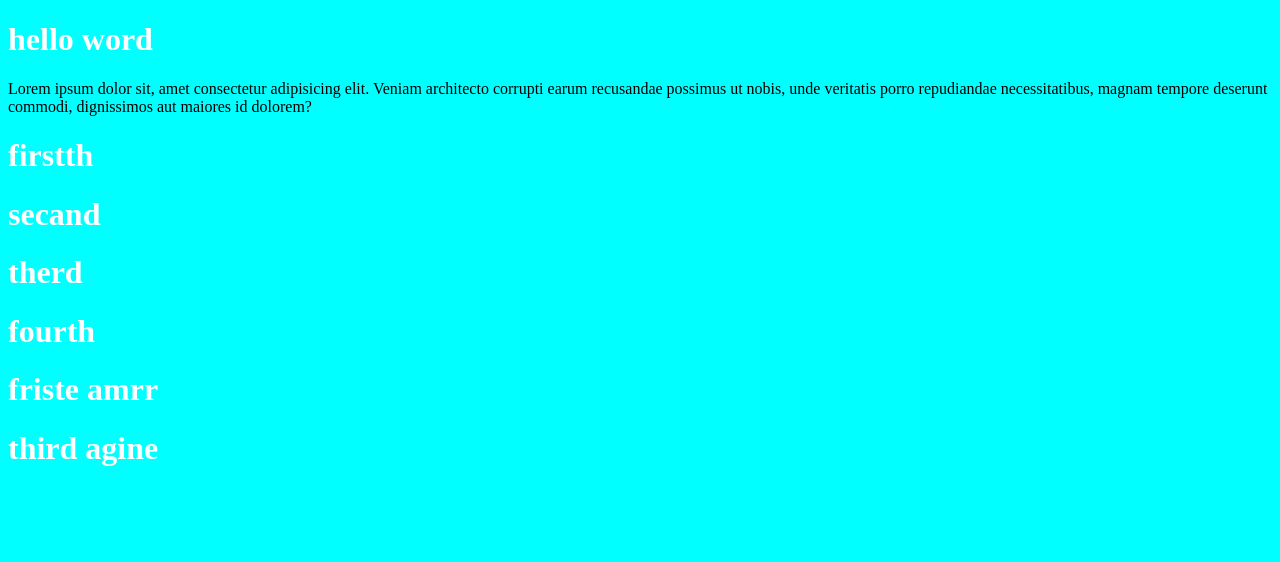
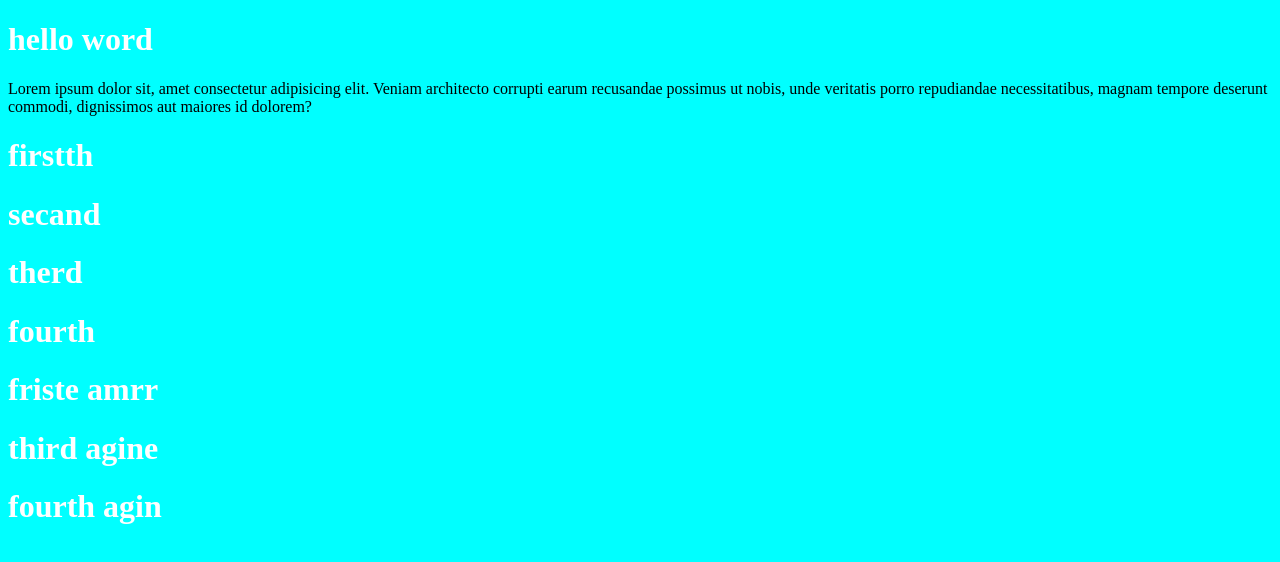
Before and after one commit to amratef70/kalil, a plain HTML site: page index.html in a window 1280 px wide. Drawn offline with Linux system fonts and the light colour scheme.

Commit message:
the fourth agin

```diff
--- a/index.html
+++ b/index.html
@@ -15,6 +15,7 @@
     <h1>fourth</h1>
     <h1>friste amrr</h1>
     <h1>third agine</h1>
+    <h1>fourth agin</h1>
 
 </body>
 </html>
```
